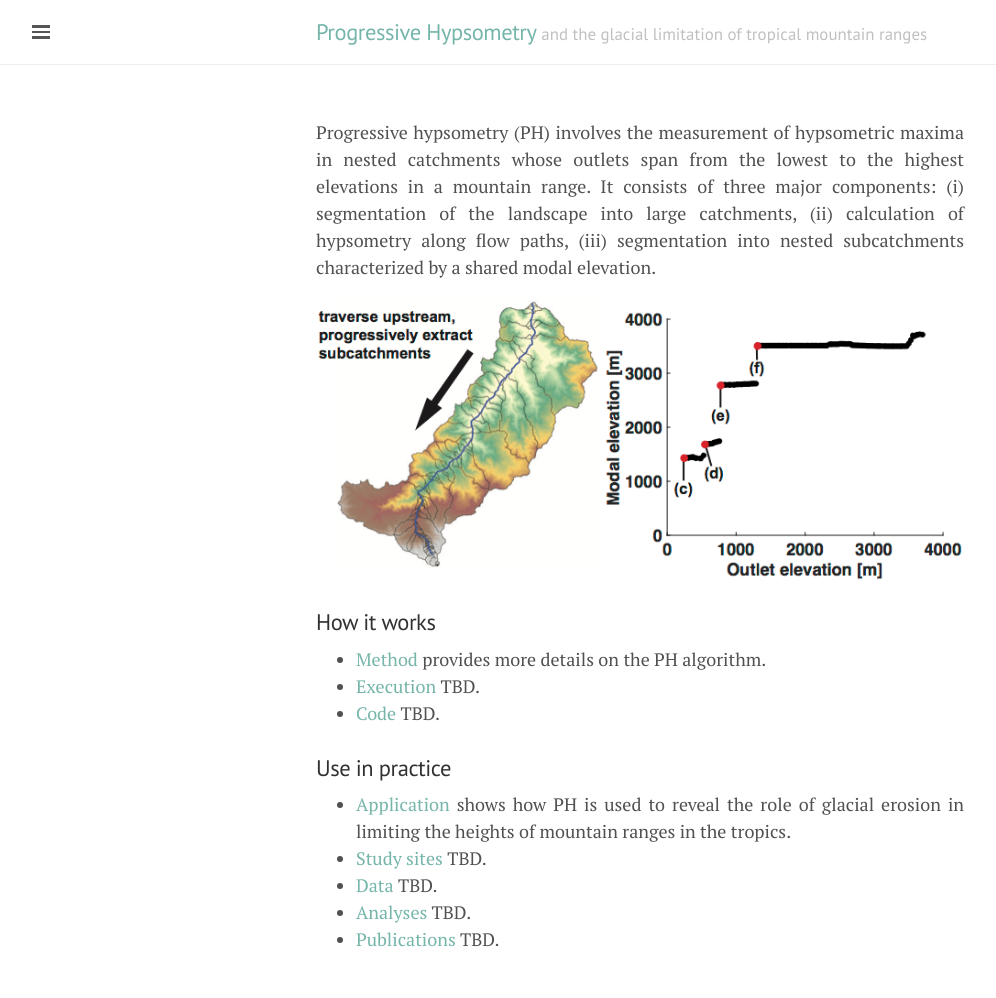
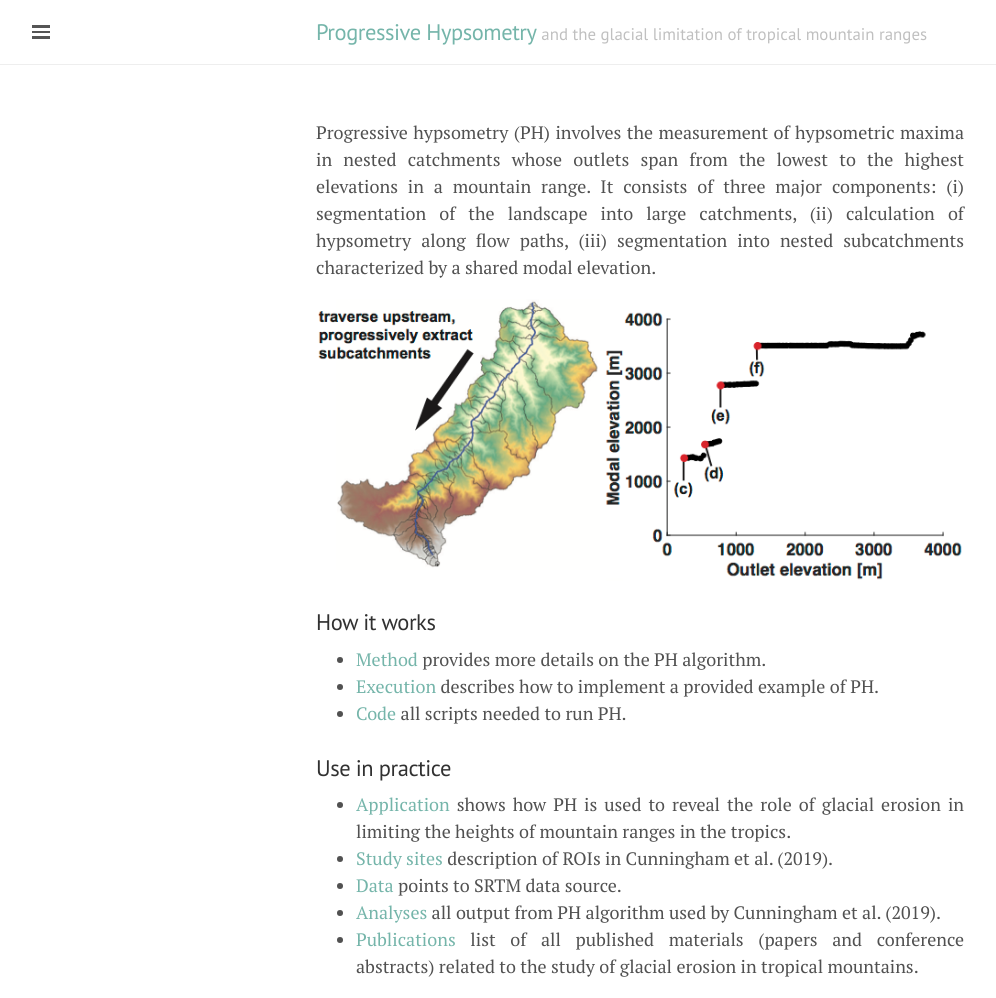
Before and after one commit to mcunningham917/PHdoc, a Jekyll site: the page built from index.html, in a window 1280 px wide. Shown: the whole page, without its empty margins (0-996 px from the left). Built offline with Jekyll 4.4.1, drawn with Linux system fonts in a browser that asks for light colours; the list of posts is cut into pages by our own code; before the commit the page ends 971 px from its top, so only the background shows below that.

Commit message:
updated index to include link descriptions

```diff
--- a/index.html
+++ b/index.html
@@ -26,10 +26,10 @@ Progressive hypsometry (PH) involves the measurement of hypsometric maxima in ne
 		<a href="Method">Method</a> provides more details on the PH algorithm.
 	</li>
 	<li>
-		<a href="Execution">Execution</a> TBD.
+		<a href="Execution">Execution</a> describes how to implement a provided example of PH.
 	</li>
 	<li>
-		<a href="Code">Code</a> TBD.
+		<a href="Code">Code</a> all scripts needed to run PH.
 	</li>
 </ul>
 
@@ -42,16 +42,20 @@ Progressive hypsometry (PH) involves the measurement of hypsometric maxima in ne
 		in the tropics.
 	</li>
 	<li>
-		<a href="Study sites">Study sites</a> TBD.
+		<a href="Study sites">Study sites</a> description of ROIs in
+    Cunningham et al. (2019).
 	</li>
 	<li>
-		<a href="Data">Data</a> TBD.
+		<a href="Data">Data</a> points to SRTM data source.
 	</li>
 	<li>
-		<a href="Analyses">Analyses</a> TBD.
+		<a href="Analyses">Analyses</a> all output from PH algorithm used by
+    Cunningham et al. (2019).
 	</li>
 	<li>
-		<a href="Publications">Publications</a> TBD.
+		<a href="Publications">Publications</a> list of all published materials
+    (papers and conference abstracts) related to the study of glacial erosion
+    in tropical mountains.
 	</li>
 </ul>
 
```
